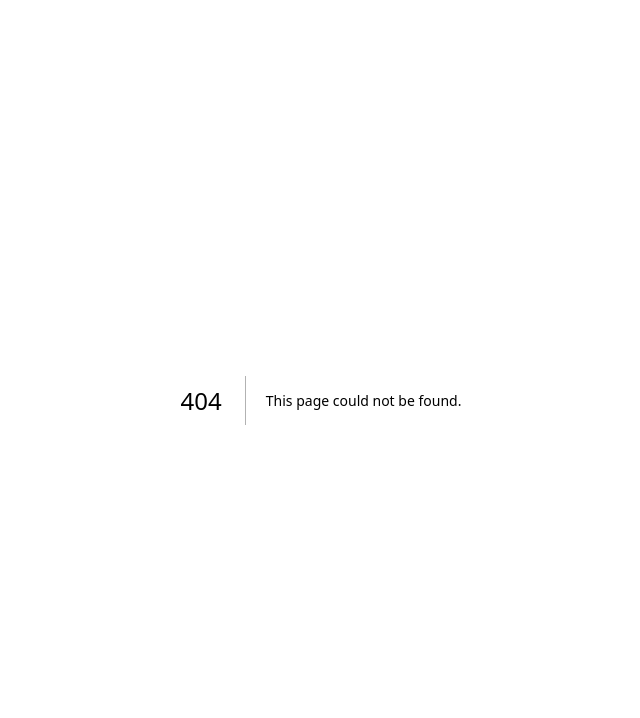
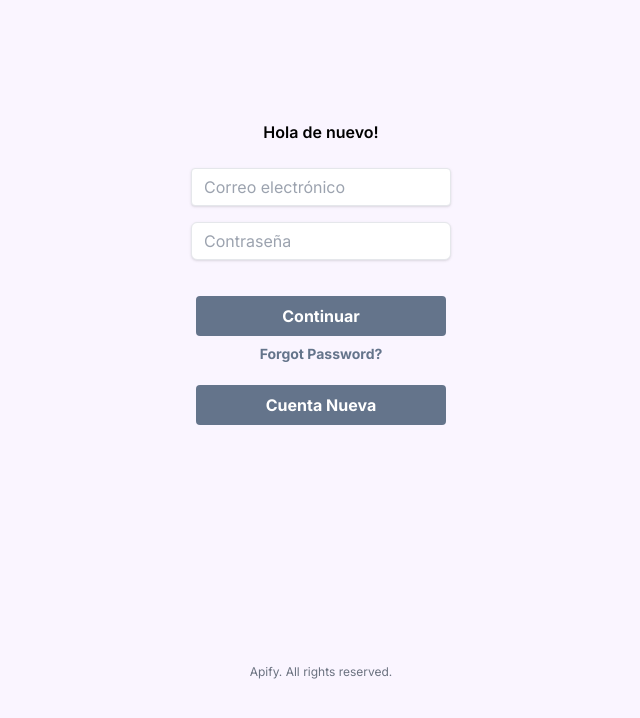
Before and after one commit to ignaciocenni/Artify, a Next.js app: page /login in a window 1280 px wide. Before the commit this address had no page. Shown: the top 718 px of the page, without its empty margins (319-959 px from the left). Built offline with nearby package versions, Linux system fonts and the light colour scheme.

Commit message:
feat(app/login/page.jsx):create page on folder login

```diff
--- /dev/null
+++ b/app/login/page.jsx
@@ -0,0 +1,85 @@
+"use client"
+
+import { useState } from "react";
+import { validate } from "./validate";
+
+export default function page() {
+  const [form, setForm] = useState({
+    email: "",
+    password: ""
+  })
+  const [errors, setErrors] = useState({
+    email: "",
+    password: ""
+  })
+
+
+  const handleClick = () => {
+    alert("login");
+  }
+  const handleCreateCount = () => {
+    alert("redirecciona a sign in")
+  }
+  const handleChange = (event) => {
+    setForm({...form,
+    [event.target.name]:event.target.value})
+
+  }
+
+  return (
+    <div className=" text-center h-[100vh] grid justify-center items-center">
+
+      <form className="">
+        <h1 className="font-semibold text-3x1">Hola de nuevo!</h1>
+        <br />
+        <div className="mb-4">
+
+          <input className="shadow appearance-none border rounded w-full py-2 px-3 text-gray-700 leading-tight focus:outline-none focus:shadow-outline" id="username"
+            type="text"
+            placeholder="Correo electrónico"
+            onChange={handleChange}
+            name="email"
+            value={form.email} />
+        </div>
+        <div className="mb-6">
+
+          <input className="shadow appearance-none border w-full py-2 px-3 text-gray-700 mb-3 leading-tight focus:outline-none focus:shadow-outline border-ra rounded-md" id="password"
+            type="password"
+            onChange={handleChange}
+            name="password"
+            value={form.password}
+            placeholder="Contraseña" />
+          {/* <p className="text-xs italic">Please choose a password.</p> */}
+        </div>
+        <div className="flex items-center justify-center" >
+          <button className=" bg-slate-500 hover:bg-black text-white font-bold py-2 px-4 rounded focus:outline-none focus:shadow-outline w-[250px]"
+            type="submit"
+            onClick={handleClick}
+          >
+            Continuar
+          </button >
+
+        </div>
+
+        <a className="inline-block align-baseline font-bold text-sm text-slate-500  hover:text-black mt-2" href="#">
+          Forgot Password?
+        </a>
+
+        <div className=" mt-5 flex items-center justify-center" >
+          <button className=" bg-slate-500 hover:bg-black text-white font-bold py-2 px-4 rounded focus:outline-none focus:shadow-outline w-[250px]"
+            type="submit"
+            onClick={handleCreateCount}
+          >
+            Cuenta Nueva
+          </button >
+
+        </div>
+      </form>
+
+      <p className="text-center text-gray-500 text-xs">
+        Apify. All rights reserved.
+      </p>
+
+    </div>
+  )
+}
```
